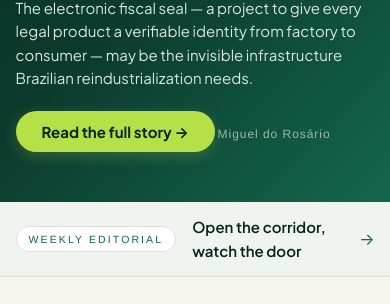
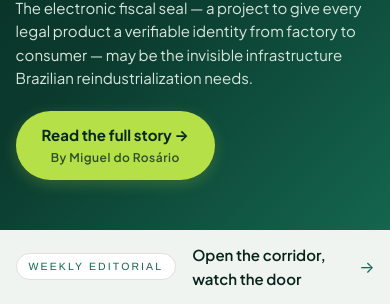
Before and after one commit to migueldorosario1/logis, an Astro site: page /en in a window 390 px wide. Shown: the part 540-844 px from the top of the page. Built offline with nearby package versions, Linux system fonts and the light colour scheme; Astro itself is replaced by a stand-in of ours.

Commit message:
fix(capa): nome do autor DENTRO do botão da manchete, botão maior (ordem Miguel 24/08)
- byline pequena e colada no título sai da capa; vira segunda linha do CTA
- .manchete-btn: pill 2 linhas (ação + assinatura), responsivo mobile
- verificação visual por screenshot antes do deploy

```diff
--- a/src/pages/[lang]/index.astro
+++ b/src/pages/[lang]/index.astro
@@ -24,9 +24,9 @@ const ILUSTRAS: Record<string, string> = {
 };
 
 const T = {
-  pt: { ler: 'Ler a reportagem completa', editorialK: 'Editorial semanal', rssTitulo: 'Do mundo da logística — fontes', rssTexto: 'Os portais que o LOGIS acompanha toda semana. Próxima etapa: tradução automática dos feeds para a língua do site.', emBreve: 'tradução automática em construção' },
-  en: { ler: 'Read the full story', editorialK: 'Weekly editorial', rssTitulo: 'From the world of logistics — sources', rssTexto: 'The outlets LOGIS follows every week. Next step: automatic feed translation into the site’s languages.', emBreve: 'automatic translation under construction' },
-  es: { ler: 'Leer la reportaje completa', editorialK: 'Editorial semanal', rssTitulo: 'Del mundo de la logística — fuentes', rssTexto: 'Los portales que LOGIS sigue cada semana. Próximo paso: traducción automática de los feeds al idioma del sitio.', emBreve: 'traducción automática en construcción' },
+  pt: { ler: 'Ler a reportagem completa', por: 'Por', editorialK: 'Editorial semanal', rssTitulo: 'Do mundo da logística — fontes', rssTexto: 'Os portais que o LOGIS acompanha toda semana. Próxima etapa: tradução automática dos feeds para a língua do site.', emBreve: 'tradução automática em construção' },
+  en: { ler: 'Read the full story', por: 'By', editorialK: 'Weekly editorial', rssTitulo: 'From the world of logistics — sources', rssTexto: 'The outlets LOGIS follows every week. Next step: automatic feed translation into the site’s languages.', emBreve: 'automatic translation under construction' },
+  es: { ler: 'Leer la reportaje completa', por: 'Por', editorialK: 'Editorial semanal', rssTitulo: 'Del mundo de la logística — fuentes', rssTexto: 'Los portales que LOGIS sigue cada semana. Próximo paso: traducción automática de los feeds al idioma del sitio.', emBreve: 'traducción automática en construcción' },
 }[lang];
 ---
 
@@ -39,8 +39,10 @@ const T = {
           <h1 class="manchete-titulo">{rep.titulo[lang]}</h1>
           <p class="manchete-tese">{rep.olho[lang]}</p>
           <div class="ctas">
-            <a class="btn primary" href={langPath(lang, `reportagens/${rep.slug}`)}>{T.ler} →</a>
-            <span class="manchete-data">{rep.autor}</span>
+            <a class="btn primary manchete-btn" href={langPath(lang, `reportagens/${rep.slug}`)}>
+              <span class="manchete-btn-frase">{T.ler} →</span>
+              <span class="manchete-btn-autor">{T.por} {rep.autor}</span>
+            </a>
           </div>
         </div>
         <a class="manchete-foto" href={langPath(lang, `reportagens/${rep.slug}`)} aria-label={rep.titulo[lang]}>
--- a/src/styles/global.css
+++ b/src/styles/global.css
@@ -912,9 +912,28 @@ article.doc p strong { color: var(--verde-900, #0b3b2e); }
 }
 .manchete-tese { font-size: clamp(15px, 2vw, 18.5px); line-height: 1.55; color: #D9E6DD; max-width: 60ch; margin: 0 0 22px; }
 .manchete .ctas { align-items: center; }
-.manchete-data { font-family: Helvetica, Arial, sans-serif; font-size: 12px; letter-spacing: .08em; color: #9DB8A9; }
+.manchete-btn {
+  flex-direction: column;
+  gap: 5px;
+  padding: 17px 34px;
+  font-size: 16.5px;
+  line-height: 1.25;
+  border-radius: var(--raio-full);
+}
+.manchete-btn-frase { display: block; }
+.manchete-btn-autor {
+  display: block;
+  font-size: 13px;
+  font-weight: 600;
+  letter-spacing: .04em;
+  opacity: .78;
+}
 .manchete .btn.primary { background: #B5E048; color: #07271E; border: none; }
 .manchete .btn.primary:hover { background: #c8ea6a; }
+@media (max-width: 560px) {
+  .manchete-btn { padding: 15px 26px; font-size: 15px; }
+  .manchete-btn-autor { font-size: 12px; }
+}
 .manchete-foto { display: block; border-radius: 14px; overflow: hidden; box-shadow: 0 18px 44px rgba(0, 0, 0, 0.38); border: 1px solid rgba(255, 255, 255, 0.14); }
 .manchete-foto img { display: block; width: 100%; height: 100%; object-fit: cover; aspect-ratio: 3/2; transition: transform .45s ease; }
 .manchete-foto:hover img { transform: scale(1.03); }
```
